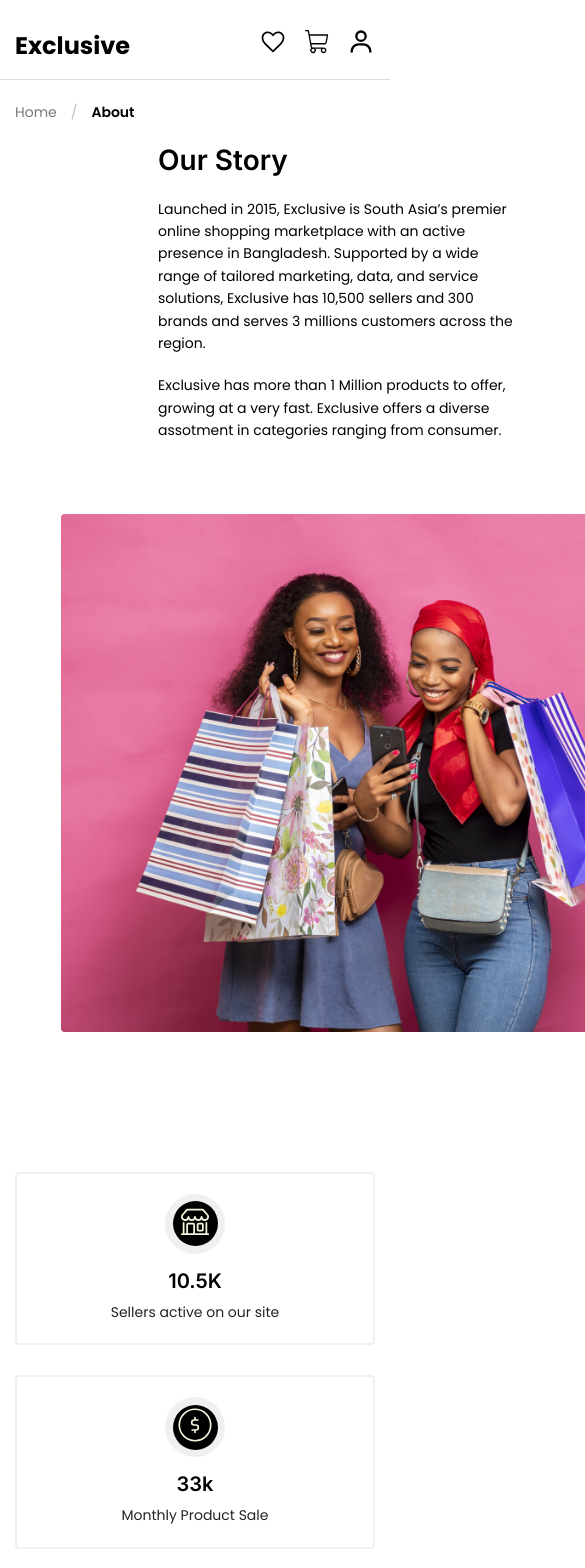
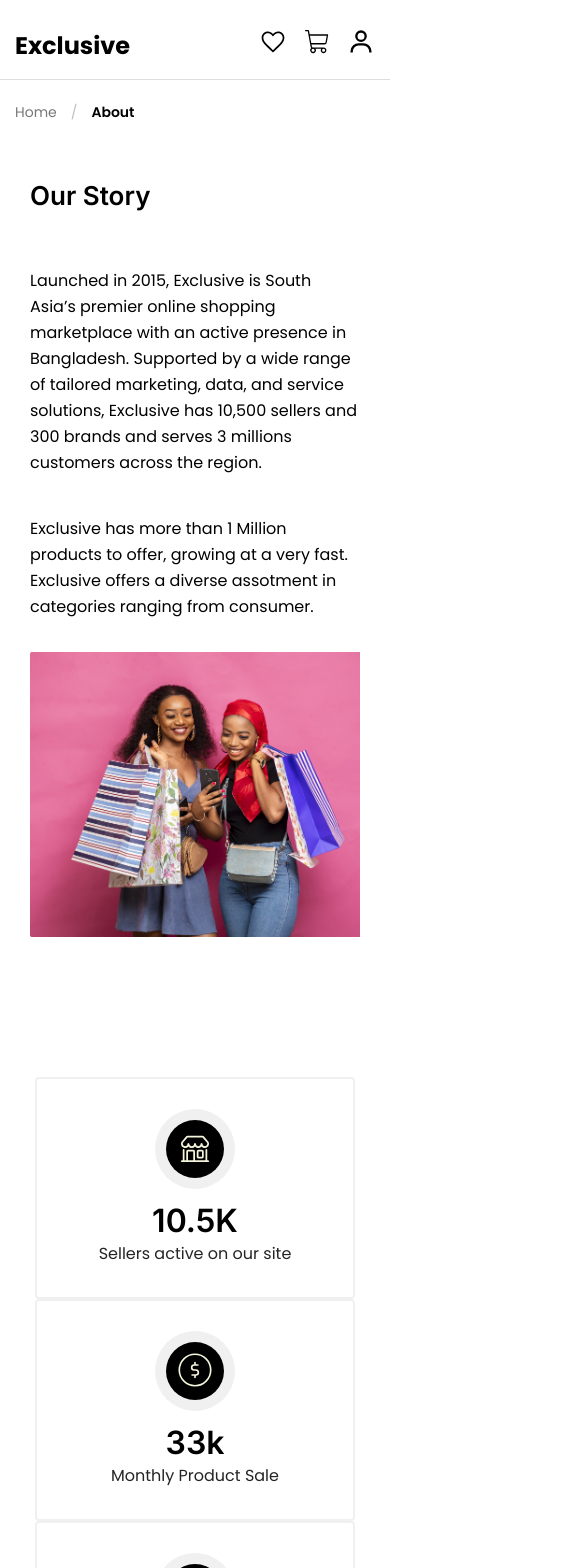
Before and after one commit to chesterOps/ecommerce-front, a React (Vite) app: page /about in a window 390 px wide. Shown: the top 1568 px of the page, 585 px wide, since content can reach past the window. Built offline with nearby package versions, Linux system fonts and the light colour scheme; no server answers.

Commit message:
responsiveness

```diff
--- a/src/components/Sections/HeroSection/Hero.css
+++ b/src/components/Sections/HeroSection/Hero.css
@@ -97,3 +97,8 @@
     padding: 40px 16px 0 0;
   }
 }
+@media (max-width: 1200px) {
+    .banner-image{
+    height: 200px !important;
+  }
+}
--- a/src/pages/About/About.css
+++ b/src/pages/About/About.css
@@ -7,6 +7,17 @@
 
 .about-main {
   margin-bottom: 140px !important;
+}
+
+.row1,
+.row2 {
+  display: flex;
+  justify-content: space-between;
+}
+
+.row2 {
+  margin: 20px 0px;
+  width: 100%;
 }
 
 .Leftcontent h2 {
@@ -107,14 +118,12 @@
 }
 
 .actors-picture {
-  width: 370px;
-  height: 430px;
+  width: 370px !important;
+  height: 430px !important;
 }
-.actors-section {
-  display: flex;
-  flex-direction: row;
-  justify-content: space-around;
-  max-width: 1170px;
+
+.actor {
+  width: 350px;
 }
 .actor-holder h3 {
   margin-top: 15px;
@@ -130,6 +139,11 @@
   color: #000;
   padding-right: 8px;
 }
+
+.actor-holder a {
+  color: #000;
+}
+
 .statistics-border2 {
   border-radius: transparent 4px;
   padding: 30px;
@@ -139,9 +153,11 @@
   justify-content: center;
   text-align: center;
 }
+
 .statistics-border2 h3 {
   padding-top: 20px;
 }
+
 .statistics-attribute {
   margin: 60px auto;
   display: flex;
@@ -152,206 +168,10 @@
   max-width: 1170px;
 }
 
-/* Mobile-first responsive design */
-
-.about-container {
-  display: flex;
-  flex-direction: column;
-  gap: 24px;
-  padding: 20px 0 0 0;
-}
-
-.Leftcontent h2 {
-  font-size: clamp(28px, 5vw, 54px);
-  font-weight: 600;
-  line-height: 1.2;
-  color: #000;
-}
-
-.Leftcontent p {
-  margin-top: 20px;
-  line-height: 1.6;
-  font-size: clamp(14px, 2.5vw, 16px);
-}
-
-.secondtext {
-  margin-top: 16px;
-  line-height: 1.6;
-  font-size: clamp(14px, 2.5vw, 16px);
-}
-
-.rightPicture img {
-  width: 100%;
-  height: auto;
-  object-fit: cover;
-}
-
-.statistics-section {
-  margin: 40px auto;
-  display: flex;
-  flex-direction: column;
-  gap: 20px;
-  max-width: 1170px;
-  padding: 0 20px;
-}
-
-.statistics-border {
-  border-radius: 4px;
-  padding: 20px;
-  border: 2px solid #f0f0f0;
-  display: flex;
-  flex-direction: column;
-  align-items: center;
-  justify-content: center;
-  text-align: center;
-  transition: all 0.3s ease;
-}
-
-.radius1 {
-  width: clamp(60px, 8vw, 80px);
-  height: clamp(60px, 8vw, 80px);
-  border-radius: 50%;
-  background-color: #f0f0f0;
-  display: flex;
-  justify-content: center;
-  align-items: center;
-  transition: all 0.3s ease;
-}
-
-.radius2 {
-  width: clamp(45px, 6vw, 58px);
-  height: clamp(45px, 6vw, 58px);
-  border-radius: 50%;
-  background: #000000;
-  display: flex;
-  justify-content: center;
-  align-items: center;
-  transition: all 0.3s ease;
-}
-
-.radius2 span {
-  color: beige;
-  font-size: clamp(20px, 4vw, 30px);
-}
-
-.statistics-border h3 {
-  margin-top: 15px;
-  font-size: clamp(20px, 4vw, 32px);
-  font-weight: 600;
-  color: #000;
-  transition: color 0.3s ease;
-}
-
-.statistics-border p {
-  font-size: clamp(14px, 2.5vw, 16px);
-  line-height: 1.6;
-  color: #252424;
-  margin-top: 8px;
-  transition: color 0.3s ease;
-}
-
-.statistics-border:hover {
-  background-color: #db4444;
-  box-shadow: rgba(37, 36, 36, 0.19) 0px 0px 5px 0px;
-}
-
-.statistics-border:hover .radius1 {
-  background: rgba(255, 255, 255, 0.63);
-}
-
-.statistics-border:hover .radius2 {
-  background: #fffefe;
-}
-
-.statistics-border:hover .radius2 span {
-  color: rgb(15, 15, 15);
-}
-
-.statistics-border:hover h3 {
-  color: #fff;
-}
-
-.statistics-border:hover p {
-  color: #fffdfd;
-}
-
-.actors {
-  margin-top: 140px !important;
-}
-
-.actors-picture {
-  width: 100%;
-  max-width: 370px;
-  height: auto;
-  aspect-ratio: 370 / 430;
-  object-fit: cover;
-}
-
-.actors-section {
-  display: flex;
-  flex-direction: column;
-  gap: 30px;
-  max-width: 1170px;
-  padding: 0 20px;
-  justify-self: center;
-}
-
-.actor-holder h3 {
-  margin-top: 15px;
-  font-size: clamp(18px, 3vw, 24px);
-}
-
-.actor-holder p {
-  margin-top: 5px;
-  font-size: clamp(14px, 2.5vw, 16px);
-  line-height: 1.6;
-  margin-bottom: 16px;
-  color: #252424;
-}
-
-.actor-holder span {
-  font-size: clamp(18px, 3vw, 24px);
-  color: #000;
-  padding-right: 8px;
-}
-
-.actor-holder span a {
-  color: #000;
-}
-
-.actor-holder span:hover svg {
-  fill: #db4444;
-}
-
-.statistics-border2 {
-  border-radius: 4px;
-  padding: 20px;
-  display: flex;
-  flex-direction: column;
-  align-items: center;
-  justify-content: center;
-  text-align: center;
-}
-
-.statistics-border2 h3 {
-  padding-top: 15px;
-  font-size: clamp(18px, 3vw, 24px);
-}
-
-.statistics-attribute {
-  margin: 40px auto;
-  display: flex;
-  flex-direction: column;
-  align-items: center;
-  gap: 20px;
-  max-width: 1170px;
-  padding: 0 20px;
-}
-
 /* Tablet styles */
-@media (min-width: 768px) {
+@media (max-width: 900px) {
   .about-container {
-    flex-direction: row;
+    flex-direction: column;
     align-items: center;
     gap: 32px;
     padding: 40px 0 0 0;
@@ -359,25 +179,16 @@
 
   .Leftcontent {
     flex: 1;
-    max-width: 600px;
   }
 
-  .rightPicture {
-    flex: 1;
-    margin: 0;
+  .Leftcontent h2 {
+    font-size: 26px;
   }
-
   .statistics-section {
     flex-direction: row;
     flex-wrap: wrap;
     justify-content: space-around;
     margin: 50px auto;
-  }
-
-  .actors-section {
-    flex-direction: row;
-    flex-wrap: wrap;
-    justify-content: center;
   }
 
   .actor-holder {
@@ -387,10 +198,41 @@
     margin: 10px;
   }
 
+  .row2 {
+    margin: 20px 0px;
+    width: 100%;
+    display: flex;
+    flex-direction: column;
+    justify-content: center;
+  }
+
   .statistics-attribute {
     flex-direction: row;
     flex-wrap: wrap;
     justify-content: space-around;
     margin: 50px auto;
   }
+
+  .row1 {
+    display: flex;
+    flex-direction: column;
+  }
+
+  .statistics-border {
+    margin-bottom: 0px;
+    margin-left: 20px;
+    margin-right: 20px;
+  }
+
+  .rightPicture {
+    min-width: 0px;
+    margin-top: 0px;
+    margin-left: 0px;
+  }
 }
+
+@media (max-width: 600px) {
+  .rightPicture {
+    width: 80%;
+  }
+}
--- a/src/pages/About/About.tsx
+++ b/src/pages/About/About.tsx
@@ -12,7 +12,7 @@ const About = () => {
   return (
     <>
       <section className="container about-main">
-        <div className="row about-container">
+        <div className="about-container">
           <div className="Leftcontent col-6">
             <h2>Our Story</h2>
             <p>
@@ -35,8 +35,8 @@ const About = () => {
       </section>
 
       <section className="container">
-        <div className="row">
-          <div className="col-lg-4 col-sm-2">
+        <div className="row1">
+          <div>
             <div className="statistics-border">
               <div className="radius1">
                 <div className="radius2">
@@ -49,7 +49,7 @@ const About = () => {
               <p>Sellers active on our site</p>
             </div>
           </div>
-          <div className="col-lg-4 col-sm-2">
+          <div>
             <div className="statistics-border">
               <div className="radius1">
                 <div className="radius2">
@@ -62,7 +62,7 @@ const About = () => {
               <p>Monthly Product Sale</p>
             </div>
           </div>
-          <div className="col-lg-4 col-sm-2">
+          <div>
             <div className="statistics-border">
               <div className="radius1">
                 <div className="radius2">
@@ -76,7 +76,7 @@ const About = () => {
             </div>
           </div>
 
-          <div className="col-lg-4 col-sm-2">
+          <div>
             <div className="statistics-border">
               <div className="radius1">
                 <div className="radius2">
@@ -92,7 +92,7 @@ const About = () => {
         </div>
       </section>
       <div className="container actors">
-        <div className="row">
+        <div className="row2">
           <div className="col-md-3">
             <div className="actor">
               <div className="picture">
@@ -102,17 +102,17 @@ const About = () => {
                 <h3>Tom cruise</h3>
                 <p>Founder & Chairman</p>
                 <span>
-                  <Link to="">
+                  <Link to="www.twitter.com">
                     <CiTwitter />
                   </Link>
                 </span>
                 <span>
-                  <Link to="">
+                  <Link to="www.instagram.com">
                     <CiInstagram />
                   </Link>
                 </span>
                 <span>
-                  <Link to="">
+                  <Link to="www.linkedin.com">
                     <RiLinkedinLine />
                   </Link>
                 </span>
@@ -128,17 +128,17 @@ const About = () => {
                 <h3>Emma Watson</h3>
                 <p>Managing Director</p>
                 <span>
-                  <Link to="">
+                  <Link to="www.twitter.com">
                     <CiTwitter />
                   </Link>
                 </span>
                 <span>
-                  <Link to="">
+                  <Link to="www.instagram.com">
                     <CiInstagram />
                   </Link>
                 </span>
                 <span>
-                  <Link to="">
+                  <Link to="www.linkedin.com">
                     <RiLinkedinLine />
                   </Link>
                 </span>
@@ -154,17 +154,17 @@ const About = () => {
                 <h3>Will Smith</h3>
                 <p>Product Designer</p>
                 <span>
-                  <Link to="">
+                  <Link to="www.twitter.com">
                     <CiTwitter />
                   </Link>
                 </span>
                 <span>
-                  <Link to="">
+                  <Link to="www.instagram.com">
                     <CiInstagram />
                   </Link>
                 </span>
                 <span>
-                  <Link to="">
+                  <Link to="www.linkedin.com">
                     <RiLinkedinLine />
                   </Link>
                 </span>
--- a/src/pages/Cart/Cart.css
+++ b/src/pages/Cart/Cart.css
@@ -211,9 +211,9 @@
   .cart-header,
   .cart-item {
     display: grid;
-    grid-template-columns: 1fr 1fr;
+    grid-template-columns: 4fr 1fr;
     font-size: 14px;
-    padding: 10px 2px;
+    padding: 10px 10px;
     gap: 8px;
     align-items: center;
   }
@@ -237,6 +237,10 @@
     object-fit: contain;
   }
 
+  .coupon-section input {
+    width: 72% !important;
+    height: 50px;
+  }
   .cart-buttons {
     flex-direction: column;
     gap: 10px;
--- a/src/pages/CheckOut/CheckOut.css
+++ b/src/pages/CheckOut/CheckOut.css
@@ -217,6 +217,9 @@
     font-size: 18px;
   }
 
+  .checkout-products{
+    width: 100%;
+  }
   .checkout-coupon {
     flex-direction: column;
   }
--- a/src/pages/ProductDetails/ProductDetails.css
+++ b/src/pages/ProductDetails/ProductDetails.css
@@ -18,7 +18,7 @@
 }
 
 /* Image Gallery */
-.image-gallery {
+.image-gallery2 {
   display: flex;
   height: 100%;
   gap: 20px;
@@ -54,17 +54,16 @@
   transform: scale(1.05);
 }
 
-.main-image {
+.main-image2 {
   background-color: #f5f5f5;
   flex: 1;
-  height: 100%;
   border-radius: 8px;
   display: flex;
   align-items: center;
   justify-content: center;
 }
 
-.main-image img {
+.main-image2 img {
   width: 100%;
   height: 100%;
   object-fit: contain;
@@ -267,7 +266,7 @@
   background-color: #c23e3a;
 }
 
-.wishlist-btn {
+.wishlist-btn2 {
   background-color: transparent;
   border: 1px solid #cccccc;
   padding: 16px;
@@ -280,7 +279,7 @@
   transition: all 0.2s ease;
 }
 
-.product-page .wishlist-btn:hover {
+.product-page .wishlist-btn2:hover {
   border-color: #db4444;
   color: #db4444;
 }
@@ -411,6 +410,10 @@
   /* color: black; */
 }
 
+.heart-icon{
+  background-color: red;
+}
+
 .icons .eye-icon,
 .icons .heart-icon {
   background-color: #fff;
@@ -483,3 +486,22 @@
   opacity: 1;
   visibility: visible;
 }
+
+@media (max-width: 900px) {
+  .product-container {
+    flex-direction: column;
+    gap: 30px;
+    padding: 20px;
+  }
+  .image-gallery2 {
+    width: 100%;
+  }
+  .product-details {
+    max-width: 100%;
+  }
+}
+@media (max-width: 900px) {
+  .main-image2 {
+    height: 445px;
+  }
+}
```
Also changed, not shown: src/pages/ProductDetails/ProductDetails.tsx (+71 -21 lines).
